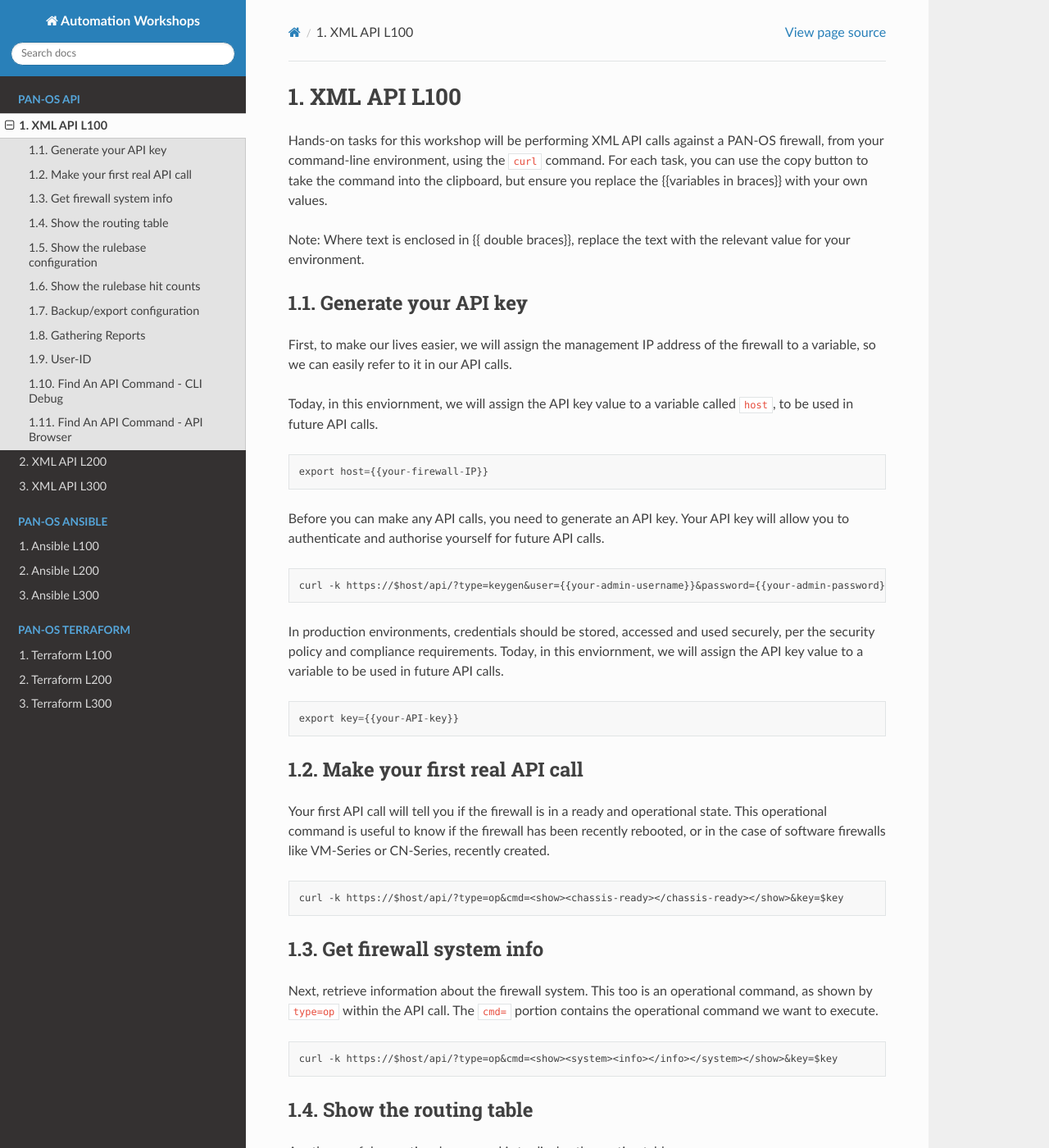
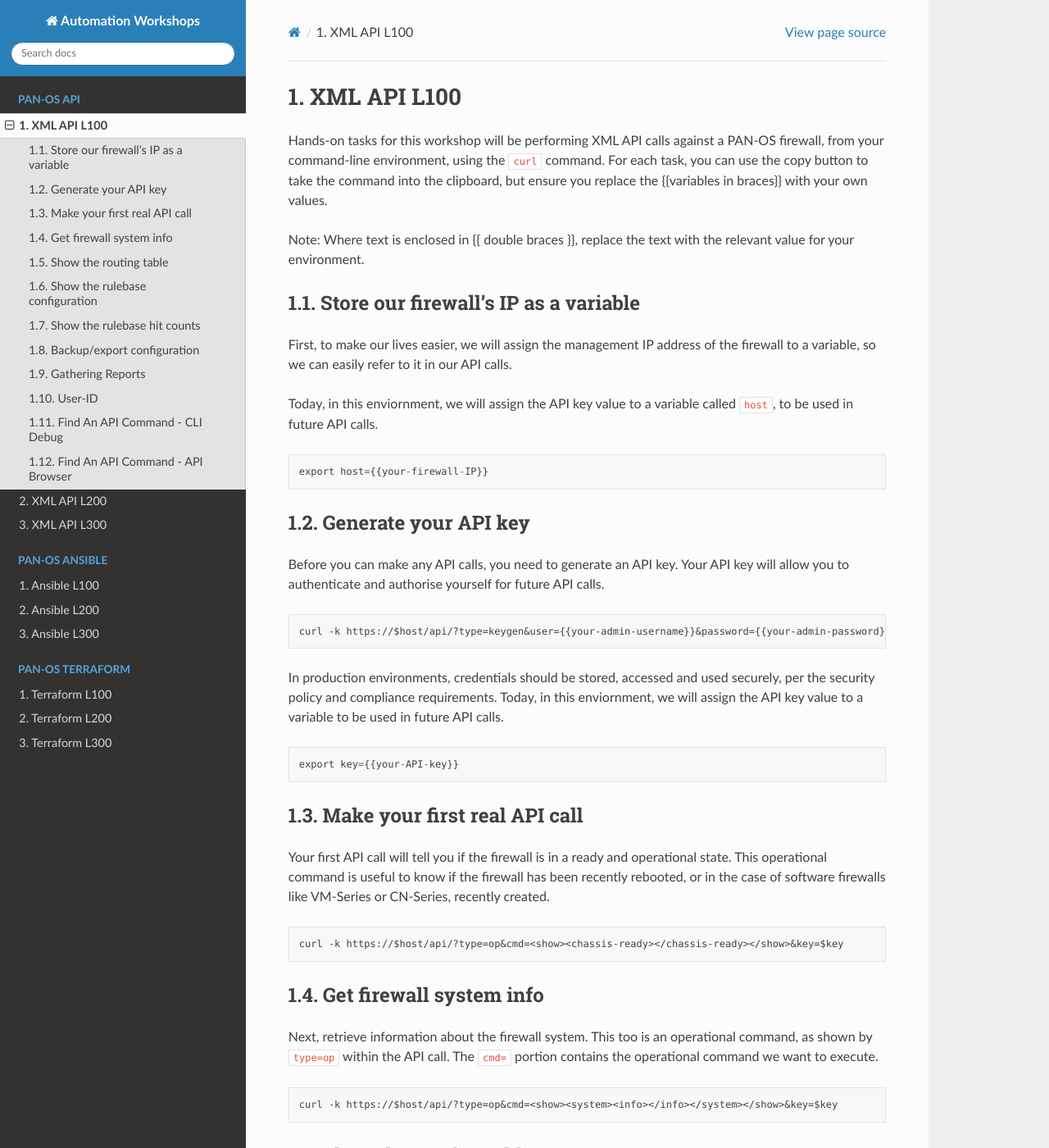
Before and after one commit to jamesholland-uk/automation-workshops, a Sphinx documentation site: the page built from docs/xmlapi/l100.rst, in a window 1280 px wide and 1400 px high. Shown: the whole window at 82% size. Built offline with Sphinx 7.4.7 and the Read the Docs theme 2.0.0, drawn with Linux system fonts in a browser that asks for light colours; some of the changed text lies outside the part shown.

Commit message:
Tweak L100 XMLAPI

```diff
--- a/docs/xmlapi/l100.rst
+++ b/docs/xmlapi/l100.rst
@@ -3,10 +3,10 @@
 
 Hands-on tasks for this workshop will be performing XML API calls against a PAN-OS firewall, from your command-line environment, using the ``curl`` command. For each task, you can use the copy button to take the command into the clipboard, but ensure you replace the {{variables in braces}} with your own values.
 
-Note: Where text is enclosed in {{ double braces}}, replace the text with the relevant value for your environment.
+Note: Where text is enclosed in {{ double braces }}, replace the text with the relevant value for your environment.
 
-Generate your API key
-========================
+Store our firewall's IP as a variable
+================================================
 First, to make our lives easier, we will assign the management IP address of the firewall to a variable, so we can easily refer to it in our API calls.
 
 Today, in this enviornment, we will assign the API key value to a variable called ``host``, to be used in future API calls.
```
Also changed, not shown: other parts of docs/xmlapi/l100.rst (+3 -0 lines).
